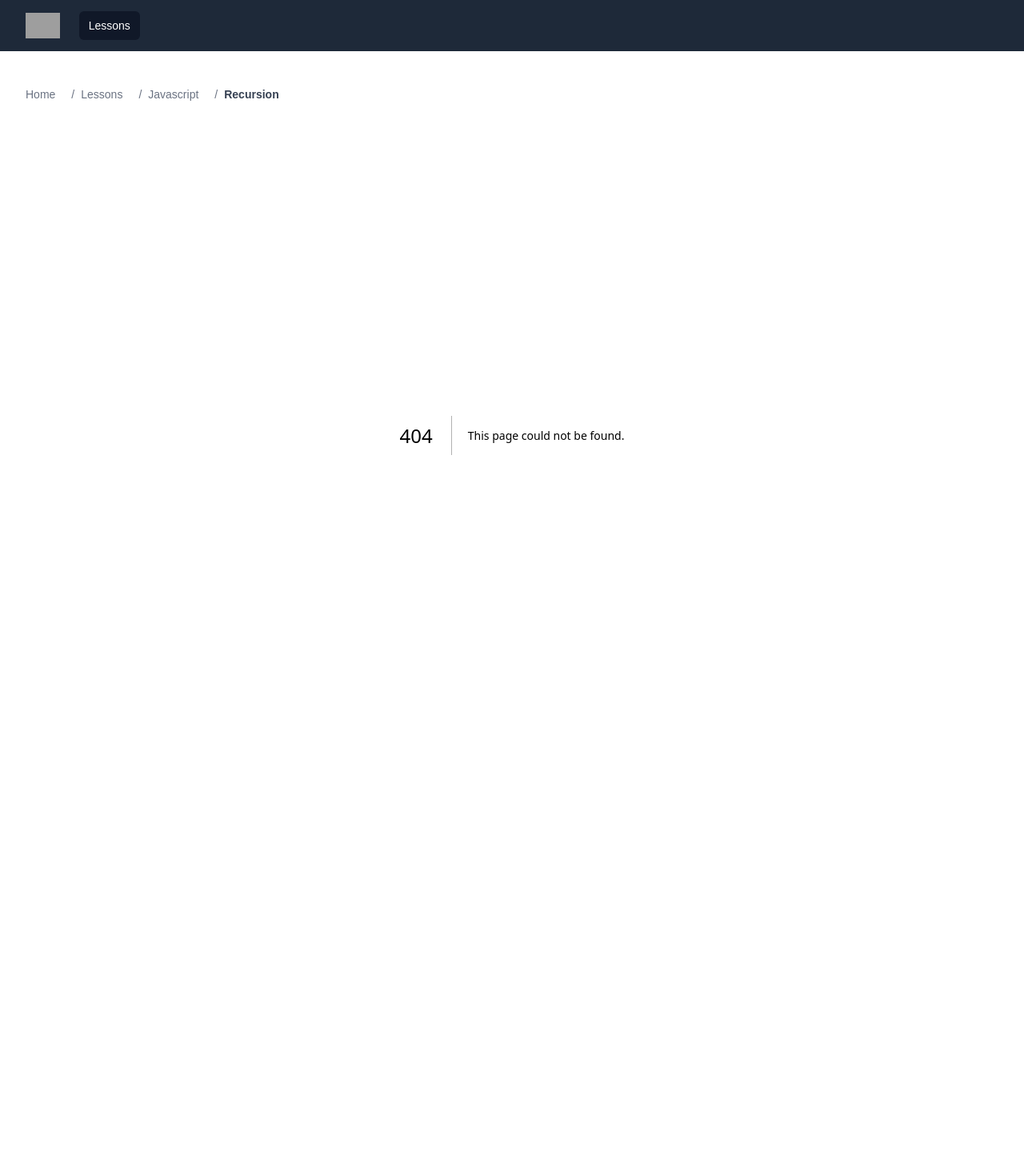
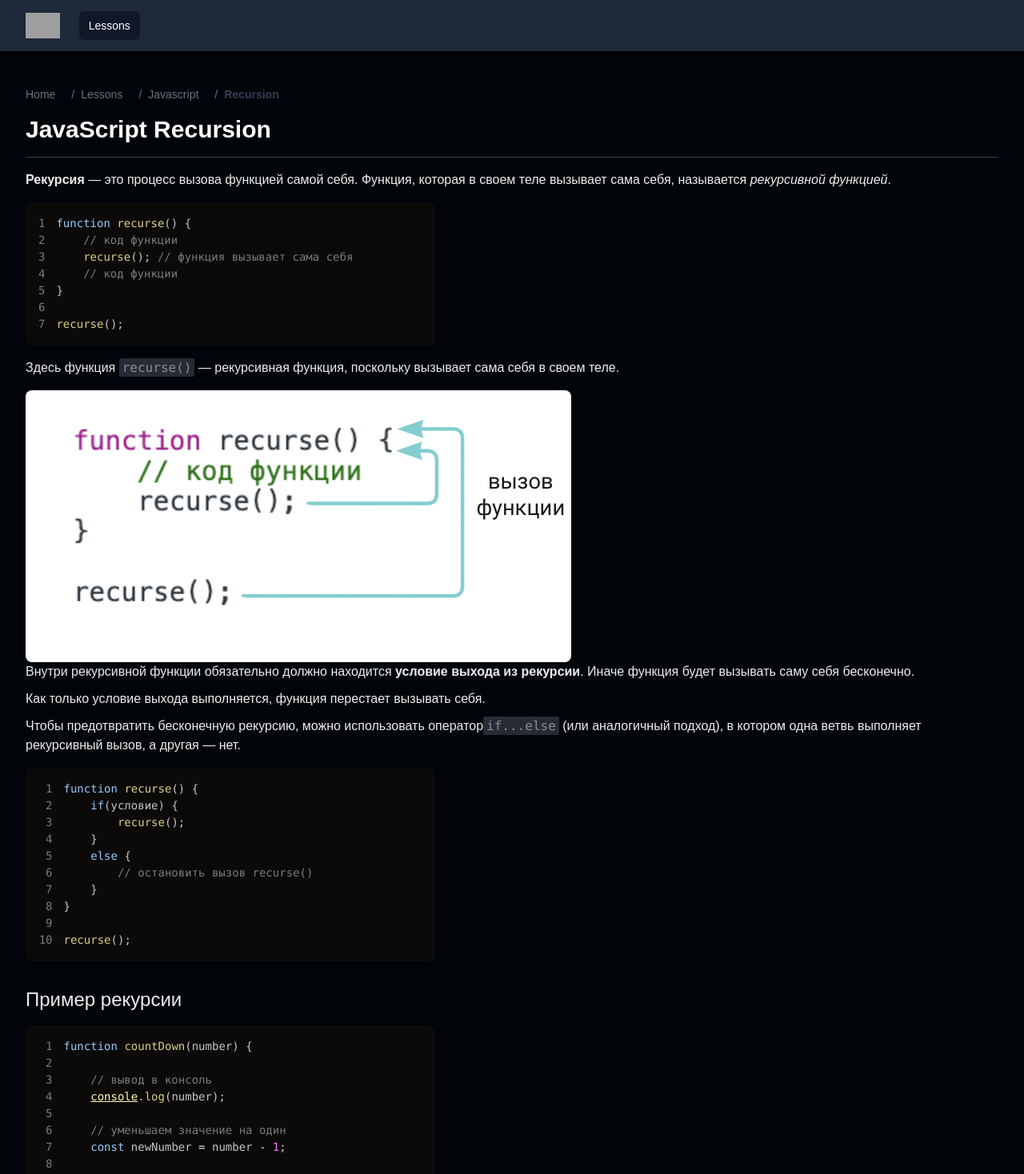
Before and after one commit to HenrikHovhannisyan/coding, a Next.js app: page /lessons/javascript/recursion in a window 1280 px wide. Before the commit this address had no page. Shown: the top 1468 px of the page at 80% size. Before the commit the page ends 976 px from the top, so only its background shows below. Built offline with nearby package versions, Linux system fonts and the light colour scheme; grey boxes are pictures that could not be loaded.

Commit message:
Added lesson JavaScript Recursion

```diff
--- /dev/null
+++ b/app/lessons/javascript/recursion/page.jsx
@@ -0,0 +1,190 @@
+"use client";
+
+import React from "react";
+import LessonLayout from "@/components/LessonLayout";
+import CodeExample from "@/components/CodeExample";
+
+const page = () => {
+  return (
+    <LessonLayout title="JavaScript Recursion" page="javascript/recursion">
+      <p>
+        <strong>Рекурсия</strong> — это процесс вызова функцией самой себя.
+        Функция, которая в своем теле вызывает сама себя, называется{" "}
+        <i>рекурсивной функцией</i>.
+      </p>
+      <CodeExample
+        code={`function recurse() {
+    // код функции
+    recurse(); // функция вызывает сама себя
+    // код функции
+}
+
+recurse();`}
+      />
+      <p>
+        Здесь функция <code>recurse()</code> — рекурсивная функция, поскольку
+        вызывает сама себя в своем теле.
+      </p>
+      <img
+        src="/images/lessons/javascript/recursion.png"
+        alt="Recursion"
+        className="max-w-auto rounded-lg mt-4"
+      />
+      <p>
+        Внутри рекурсивной функции обязательно должно находится{" "}
+        <strong>условие выхода из рекурсии</strong>. Иначе функция будет
+        вызывать саму себя бесконечно.
+      </p>
+      <p>
+        Как только условие выхода выполняется, функция перестает вызывать себя.
+      </p>
+      <p>
+        Чтобы предотвратить бесконечную рекурсию, можно использовать оператор
+        <code>if...else</code> (или аналогичный подход), в котором одна ветвь
+        выполняет рекурсивный вызов, а другая — нет.
+      </p>
+      <CodeExample
+        code={`function recurse() {
+    if(условие) {
+        recurse();
+    }
+    else {
+        // остановить вызов recurse()
+    }
+}
+
+recurse();`}
+      />
+      <h2 className="text-2xl mt-8 mb-4">Пример рекурсии</h2>
+      <CodeExample
+        code={`function countDown(number) {
+
+    // вывод в консоль
+    console.log(number);
+
+    // уменьшаем значение на один
+    const newNumber = number - 1;
+
+    // условие выхода
+    if (newNumber > 0) {
+        countDown(newNumber);
+    }
+}
+
+countDown(4);`}
+        output={`4
+3
+2
+1`}
+      />
+      <h3 className="text-xl mt-8 mb-4">Как это работает</h3>
+      <ul className="list-disc ms-4">
+        <li>
+          <p>
+            Пользователь передает число в качестве аргумента при вызове функции.
+            В нашем случае — 4.
+          </p>
+        </li>
+        <li>
+          <p>На каждой итерации значение числа уменьшается на 1.</p>
+        </li>
+        <li>
+          <p>
+            Функция countDown() вызывается до тех пор, пока число не станет
+            положительным. <code>{`newNumber > 0`}</code> — условие выхода из
+            рекурсии.
+          </p>
+        </li>
+      </ul>
+      <h3 className="text-xl mt-8 mb-4">
+        Вот, как выглядят рекурсивные вызовы по шагам:
+      </h3>
+      <ul className="list-decimal ms-4">
+        <li>
+          <p>countDown(4) выводит 4 и вызывает countDown(3)</p>
+        </li>
+        <li>
+          <p>countDown(3) выводит 3 и вызывает countDown(2)</p>
+        </li>
+        <li>
+          <p>countDown(2) выводит 2 и вызывает countDown(1)</p>
+        </li>
+        <li>
+          <p>countDown(1) выводит 1 и вызывает countDown(0)</p>
+        </li>
+        <li>
+          <p>
+            Текущее число — 0, поэтому {`newNumber > 0`} = false. Выходим из
+            рекусии.
+          </p>
+        </li>
+      </ul>
+      <h2 className="text-2xl mt-8 mb-4">
+        Пример 2. Факториал с помощью рекурсии
+      </h2>
+      <CodeExample
+        code={`function factorial(x) {
+    // если число — ноль
+    if (x === 0) {
+        return 1;
+    }
+    // если число положительное
+    else {
+        return x * factorial(x - 1);
+    }
+}
+
+const num = 3;
+
+// вызов factorial(), если число неотрицательное
+if (num >= 0) {
+    let result = factorial(num);
+    console.log(\`Факториал \${num} равен \${result}\`);
+} else {
+    console.log("Число должно быть неотрицательным");
+}`}
+        output={`Факториал 3 равен 6`}
+      />
+      <h3 className="text-xl mt-8 mb-4">Как это работает</h3>
+      <ul className="list-disc ms-4">
+        <li>
+          <p>
+            Когда функция factorial() вызывается с целым положительным
+            аргументов, она рекурсивно вызывает саму себя, уменьшая число на 1.
+          </p>
+        </li>
+        <li>
+          <p>
+            Этот процесс продолжается до тех пор, пока число не станет равным 1.
+            Когда функция в очередной раз уменьшит число на 1, оно станет равно
+            0. Факториал нуля — 1 → вернется единица.{" "}
+          </p>
+        </li>
+      </ul>
+      <img
+        src="/images/lessons/javascript/factorial.png"
+        className="w-full max-w-2xl rounded-lg mt-4"
+        alt="Factorial"
+      />
+      <h3 className="text-xl mt-8 mb-4">
+        Вот, как выглядят рекурсивные вызовы по шагам:
+      </h3>
+      <ul className="list-decimal ms-4">
+        <li>
+          <p>factorial(3) возвращает 3 * factorial(2)</p>
+        </li>
+        <li>
+          <p>factorial(2) возвращает 3 * 2 * factorial(1)</p>
+        </li>
+        <li>
+          <p>factorial(1) возвращает 3 * 2 * 1 * factorial(0)</p>
+        </li>
+        <li>
+          <p>factorial(0) возвращает 3 * 2 * 1 * 1</p>
+        </li>
+      </ul>
+    </LessonLayout>
+  );
+};
+
+export default page;
--- a/components/CodeExample.jsx
+++ b/components/CodeExample.jsx
@@ -8,7 +8,7 @@ const CodeExample = ({ code, output }) => {
   const [showResult, setShowResult] = useState(false);
 
   return (
-    <div className="bg-gray-900 text-white p-4 rounded-lg mb-4 mt-4 shadow-lg overflow-auto max-w-min">
+    <div className="bg-stone-950 min-w-lg text-white p-4 rounded-lg mb-4 mt-4 overflow-auto max-w-min">
       <SyntaxHighlighter
         language="javascript"
         style={atomDark}
--- a/data/lessons/javascript.js
+++ b/data/lessons/javascript.js
@@ -1,6 +1,7 @@
 const lessonsStructure = {
   Hosting: "hosting",
   Scope: "scope",
+  Recursion: "recursion",
   Array: {
     Map: "array/map",
     Sort: "array/sort",
```
Also changed, not shown: public/images/lessons/javascript/factorial.png (added), public/images/lessons/javascript/recursion.png (added).
